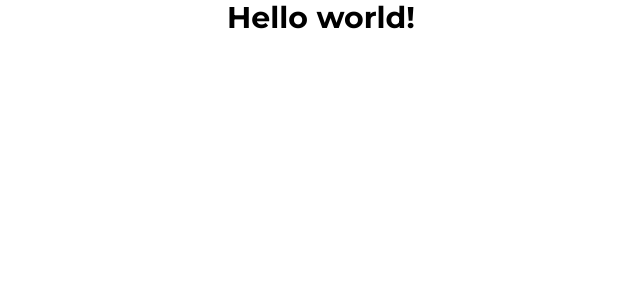
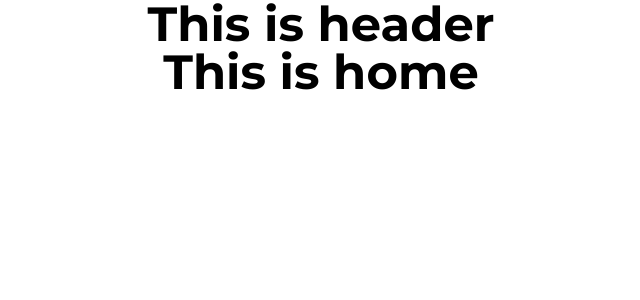
Before and after one commit to immdraselkhan/coder-quizzes, a React (Vite) app: page / in a window 1280 px wide. Shown: the top 300 px of the page, without its empty margins (319-959 px from the left). Built offline with nearby package versions, Linux system fonts and the light colour scheme.

Commit message:
initial layout  added

```diff
--- a/index.html
+++ b/index.html
@@ -13,6 +13,6 @@
   </head>
   <body>
     <div id="root"></div>
-    <script type="module" src="/src/main.jsx"></script>
+    <script type="module" src="/src/App.jsx"></script>
   </body>
 </html>
--- a/src/App.jsx
+++ b/src/App.jsx
@@ -1,11 +1,15 @@
-function App() {
-  return (
-    <div className="App">
-      <h1 className="text-3xl font-bold text-center">
-        Hello world!
-      </h1>
-    </div>
-  )
-}
+/*
+* You can say this is the App.js file
+*/
 
-export default App
+import React from 'react';
+import ReactDOM from 'react-dom/client';
+import { RouterProvider } from 'react-router-dom';
+import './index.css';
+import { router } from './routes/routes';
+
+ReactDOM.createRoot(document.getElementById('root')).render(
+  <React.StrictMode>
+    <RouterProvider router={router} />
+  </React.StrictMode>
+);
--- /dev/null
+++ b/src/components/Blog.jsx
@@ -0,0 +1,9 @@
+import React from 'react'
+
+const Blog = () => {
+  return (
+    <div>Blog</div>
+  )
+}
+
+export default Blog;
--- /dev/null
+++ b/src/components/Header.jsx
@@ -0,0 +1,15 @@
+/*
+* Global header component
+*/
+
+import React from 'react';
+
+const Header = () => {
+  return (
+    <header>
+      <h1 className="text-center text-5xl font-bold text-black">This is header</h1>
+    </header>
+  )
+}
+
+export default Header;
--- /dev/null
+++ b/src/components/Home.jsx
@@ -0,0 +1,15 @@
+/*
+* Home component
+*/
+
+import React from 'react';
+
+const Home = () => {
+  return (
+    <div>
+      <h1 className="text-center text-5xl font-bold text-black">This is home</h1>
+    </div>
+  )
+}
+
+export default Home;
--- /dev/null
+++ b/src/layouts/Main.jsx
@@ -0,0 +1,18 @@
+/*
+* Main layout
+*/
+
+import React from 'react'
+import { Outlet } from 'react-router-dom';
+import Header from '../components/Header';
+
+const Main = () => {
+  return (
+    <div>
+      <Header />
+      <Outlet />
+    </div>
+  )
+}
+
+export default Main;
--- a/src/main.jsx
+++ /dev/null
@@ -1,10 +0,0 @@
-import React from 'react'
-import ReactDOM from 'react-dom/client'
-import App from './App'
-import './index.css'
-
-ReactDOM.createRoot(document.getElementById('root')).render(
-  <React.StrictMode>
-    <App />
-  </React.StrictMode>
-)
--- /dev/null
+++ b/src/routes/routes.jsx
@@ -0,0 +1,25 @@
+/*
+* Creating all routes here
+*/
+
+import { createBrowserRouter } from 'react-router-dom';
+import Blog from '../components/Blog';
+import Home from '../components/Home';
+import Main from '../layouts/Main';
+
+export const router = createBrowserRouter([
+  {
+    path: '/',
+    element: <Main />,
+    children: [
+      {
+        path: '/',
+        element: <Home />,
+      },
+      {
+        path: 'blog',
+        element: <Blog />
+      }
+    ],
+  },
+]);
```
Also changed, not shown: src/components/Footer.jsx (added), src/components/Quiz.jsx (added), src/components/Statistics.jsx (added), src/components/Topic.jsx (added).
